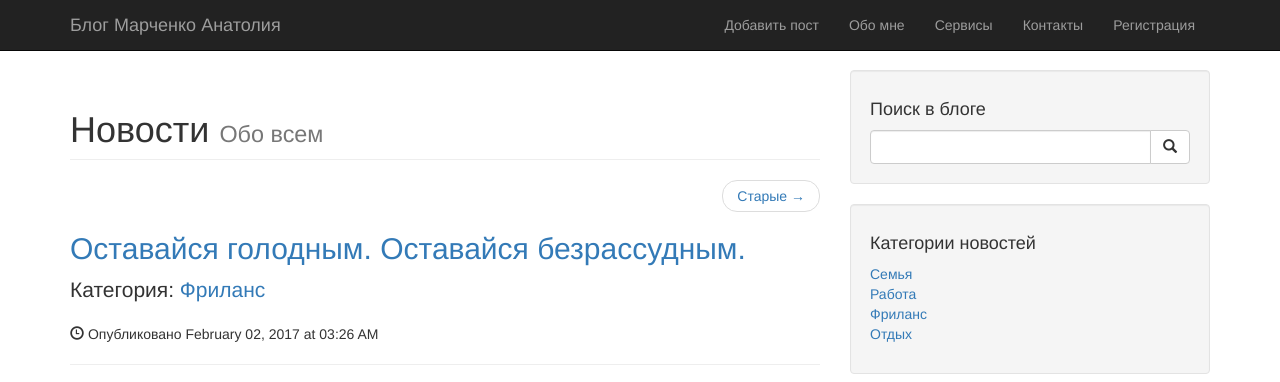
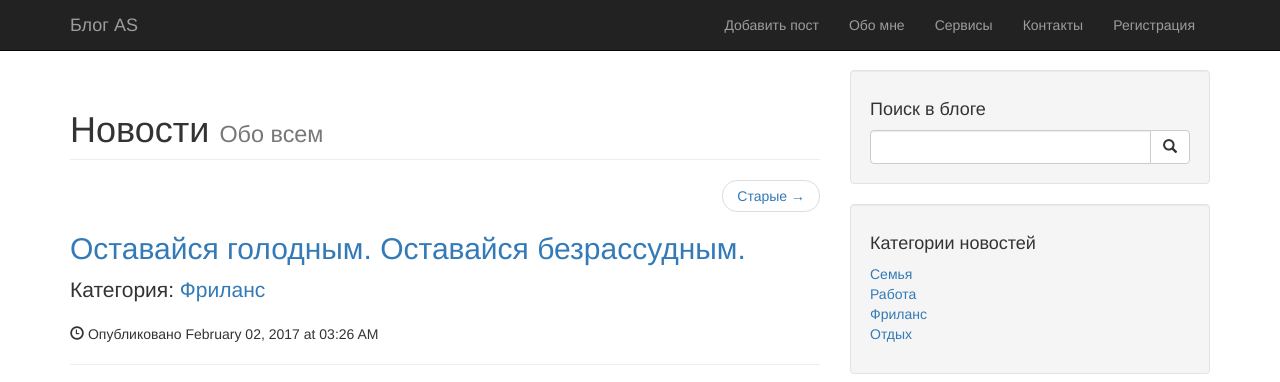
Before and after one commit to MarkForest/hwBlog, a PHP site: page / in a window 1280 px wide. Shown: the top 382 px of the page. Run offline with PHP 8.4, Linux system fonts and the light colour scheme; data comes from the database, SQL or seed files in the repository.

Commit message:
Общие корректировки
Корриктеровки которые не могли пренисти вреда приложению

```diff
--- a/css/main.css
+++ b/css/main.css
@@ -10,10 +10,12 @@ footer {
     width: 100px;
 }
 
-#errorName,#errorComment{
+#errorName,#errorComment,#errorTitle,#errorContent,#errorFile{
     color:red;
     font-size: 0.9em;
 }
+
+
 label{
     text-shadow: 2px 2px 0px white;
 }
--- a/header.php
+++ b/header.php
@@ -86,7 +86,7 @@
                 <span class="icon-bar"></span>
                 <span class="icon-bar"></span>
             </button>
-            <a class="navbar-brand" href="index.php">Блог Марченко Анатолия</a>
+            <a class="navbar-brand" href="index.php">Блог AS</a>
         </div>
         <!-- Collect the nav links, forms, and other content for toggling -->
         <div class="collapse navbar-collapse" id="bs-example-navbar-collapse-1">
```
Also changed, not shown: images/iron-man-suit-hero-tony-stark.jpg (added).
